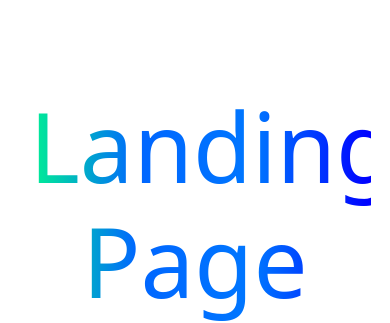
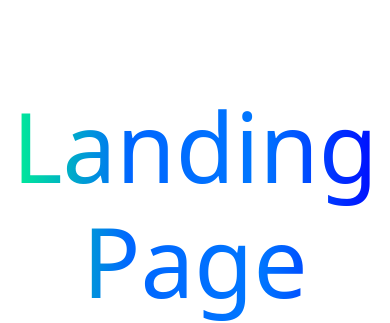
Before and after one commit to pchawin40/Second-Website, a plain HTML site: page index.html in a window 390 px wide. Shown: the part 528-851 px from the top of the page. Drawn offline with nearby package versions, Linux system fonts and the light colour scheme.

Commit message:
Revised padding and margin for text and logo

```diff
--- a/login_style.css
+++ b/login_style.css
@@ -120,10 +120,11 @@ body {
 
   .header-content-text {
     margin-top: 0;
+    width: 100%;
   }
 
   .logo-container {
-    width: 50%;
+    width: 100%;
     height: 400px;
     margin: auto;
     padding-top: 50px;
--- a/style.css
+++ b/style.css
@@ -169,7 +169,7 @@ body {
     margin-top: 0;
     padding: 10px;
     margin: auto;
-    width: 90%;
+    width: 100%;
   }
 
   .logo-container {
```
